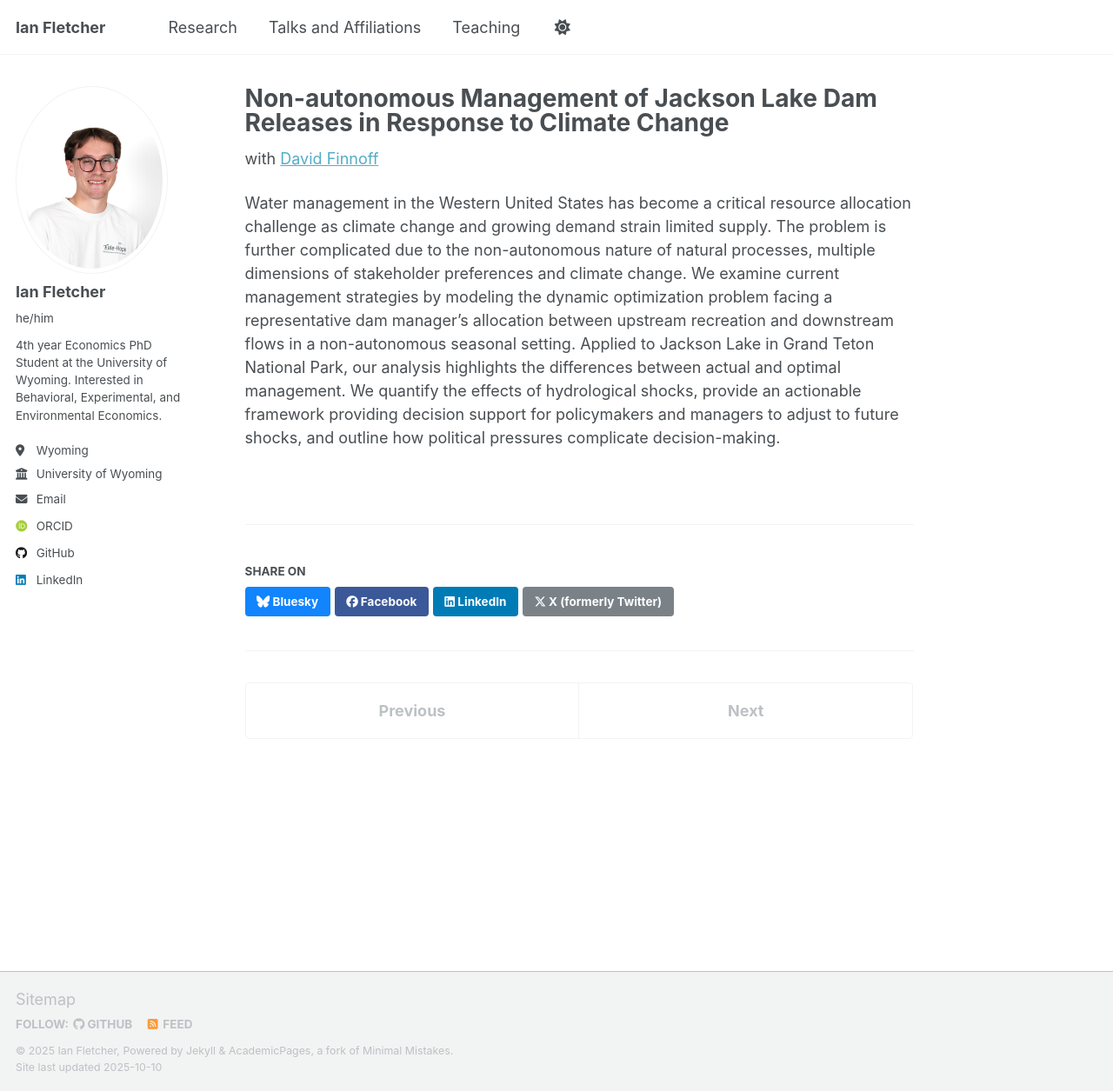
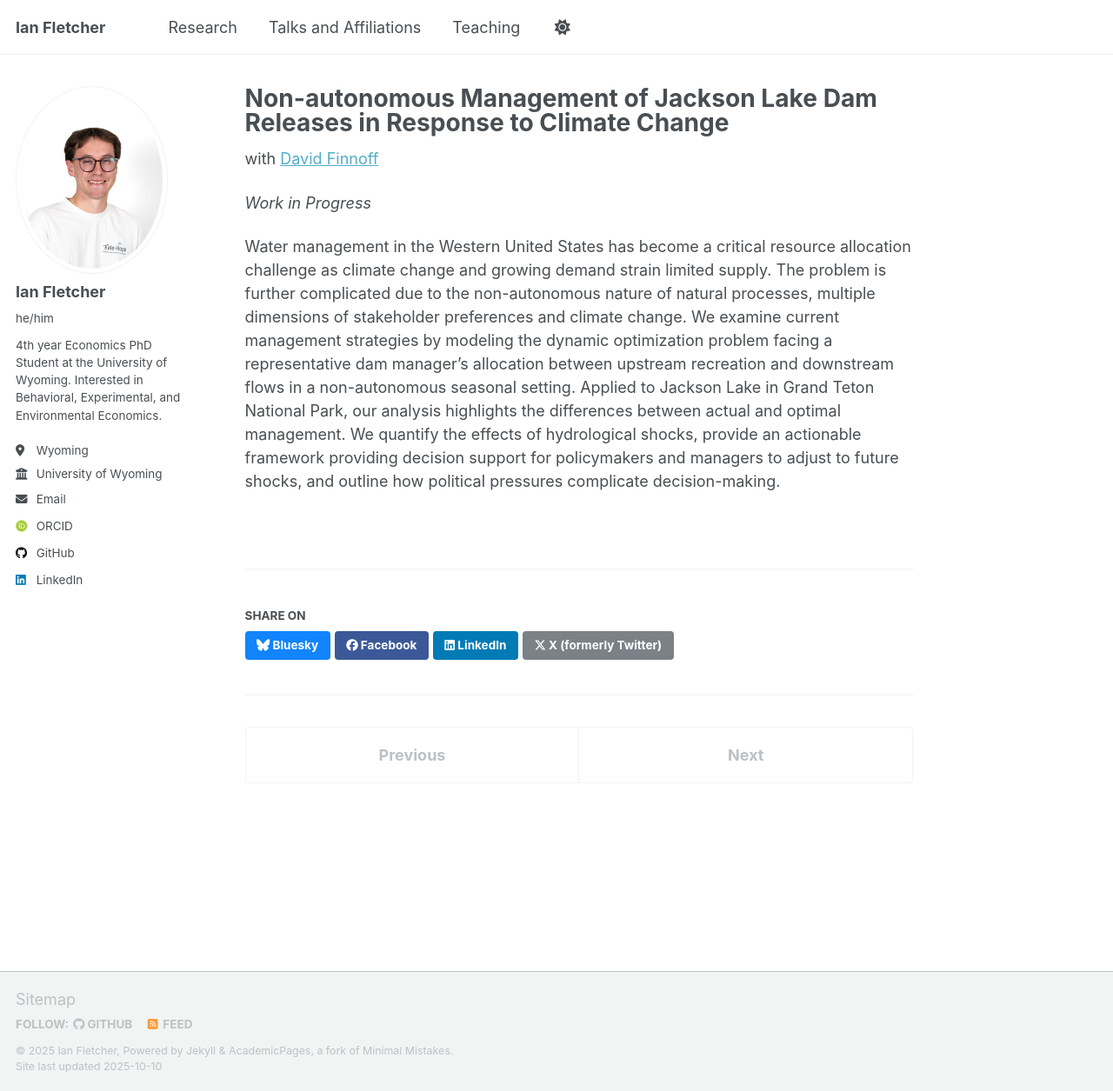
Before and after one commit to fletcherian/fletcherian.github.io, a Jekyll site: the page built from _publications/dams.md, in a window 1280 px wide and 1255 px high. Shown: the whole window at 87% size. Built offline with Jekyll 4.4.1, drawn with Linux system fonts in a browser that asks for light colours; some web fonts are replaced; a script that is not in the unit is left out.

Commit message:
Update dams.md

```diff
--- a/_publications/dams.md
+++ b/_publications/dams.md
@@ -9,4 +9,6 @@ date: 2025-10-10
 
 with [David Finnoff](https://www.uwyo.edu/business/about-us/directory/finnoff-david.html)
 
+_Work in Progress_
+
 Water management in the Western United States has become a critical resource allocation challenge as climate change and growing demand strain limited supply. The problem is further complicated due to the non-autonomous nature of natural processes, multiple dimensions of stakeholder preferences and climate change. We examine current management strategies by modeling the dynamic optimization problem facing a representative dam manager's allocation between upstream recreation and downstream flows in a non-autonomous seasonal setting. Applied to Jackson Lake in Grand Teton National Park, our analysis highlights the differences between actual and optimal management. We quantify the effects of hydrological shocks, provide an actionable framework providing decision support for policymakers and managers to adjust to future shocks, and outline how political pressures complicate decision-making.
```
